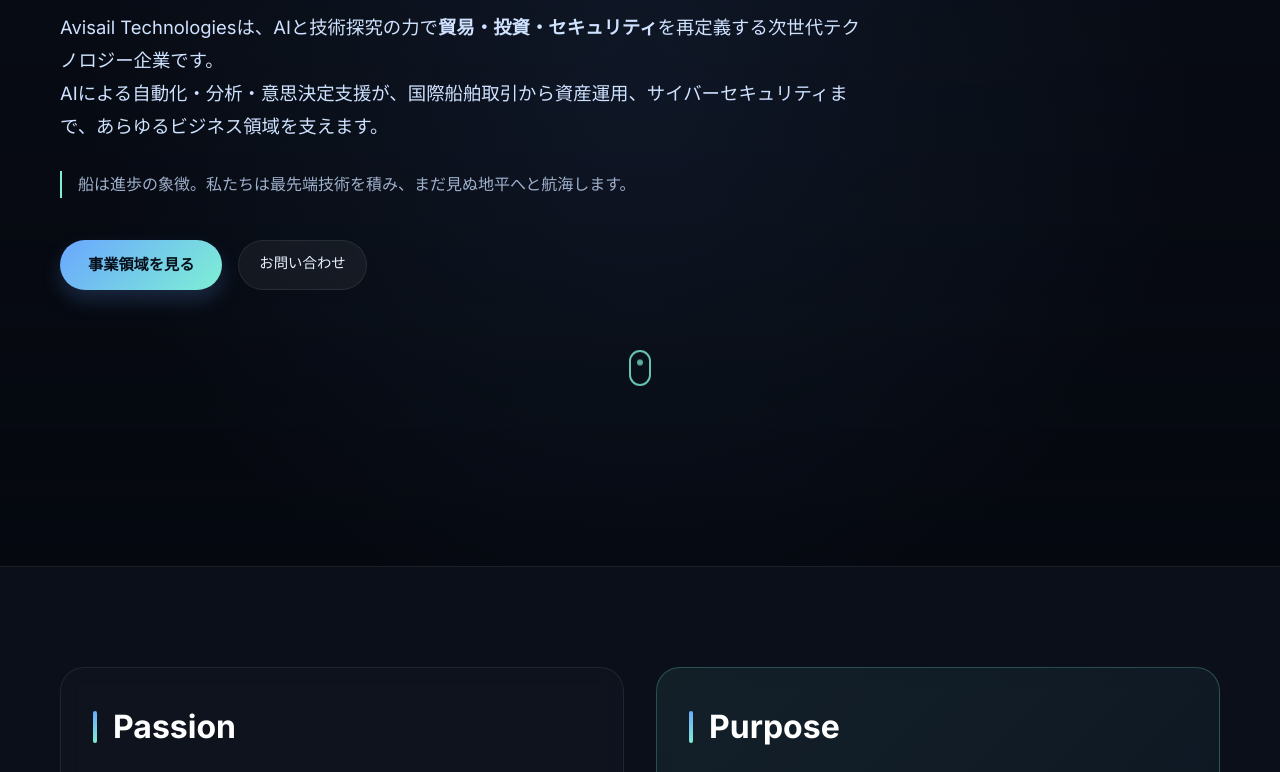
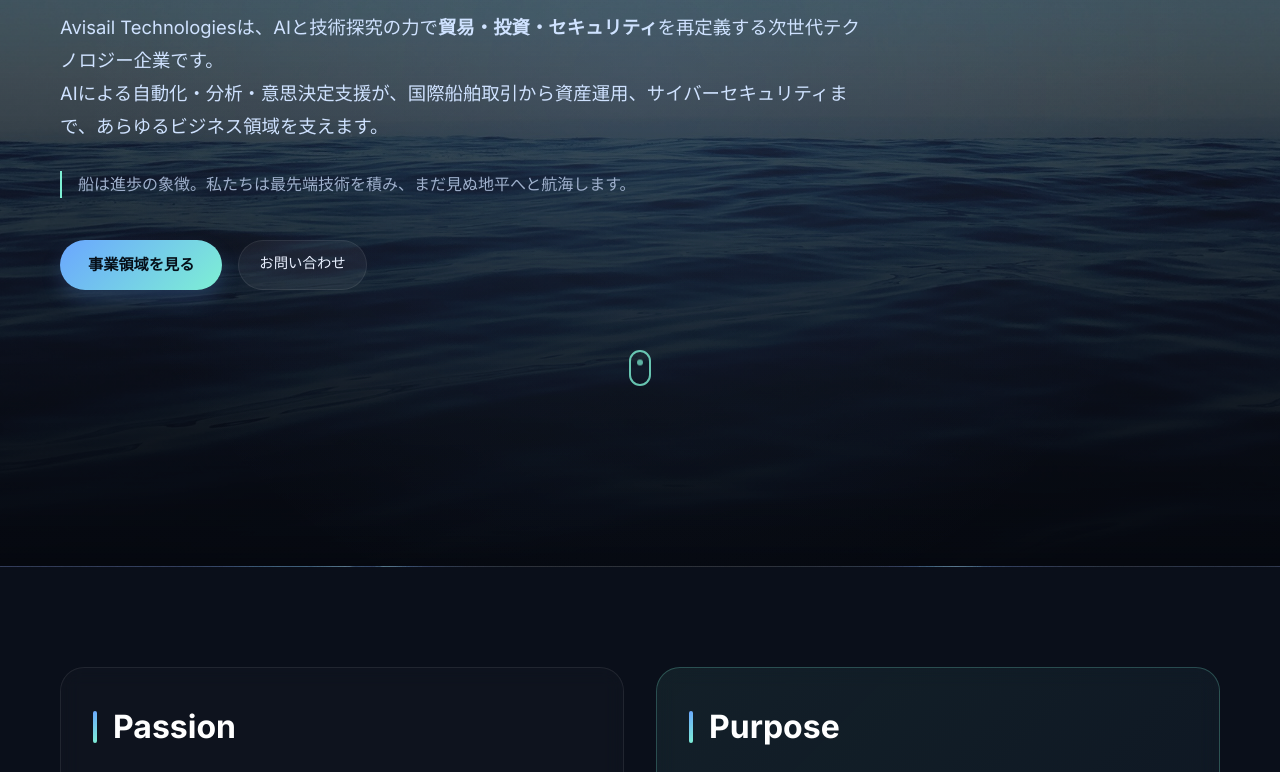
Before and after one commit to Ikuya0198/lp-consideration, a plain HTML site: page index.html in a window 1280 px wide. Shown: the part 465-1237 px from the top of the page. Drawn offline with Linux system fonts and the light colour scheme; the site is published under a folder, as on GitHub Pages, so addresses that start at the root find nothing.

Commit message:
Fix: ヒーロー背景画像のパスを修正（絶対パスから相対パスへ）

```diff
--- a/index.html
+++ b/index.html
@@ -166,7 +166,7 @@
   align-items:center;
   background: radial-gradient(circle at center, rgba(106, 166, 255, 0.08) 0%, rgba(5, 8, 15, 0) 70%),
               linear-gradient(180deg, rgba(5,8,15,0.3) 0%, rgba(5,8,15,1) 100%),
-              url('/images/hero-bg.jpg') center/cover no-repeat;
+              url('images/hero-bg.jpg') center/cover no-repeat;
 }
 
 .hero .wrap{
```
